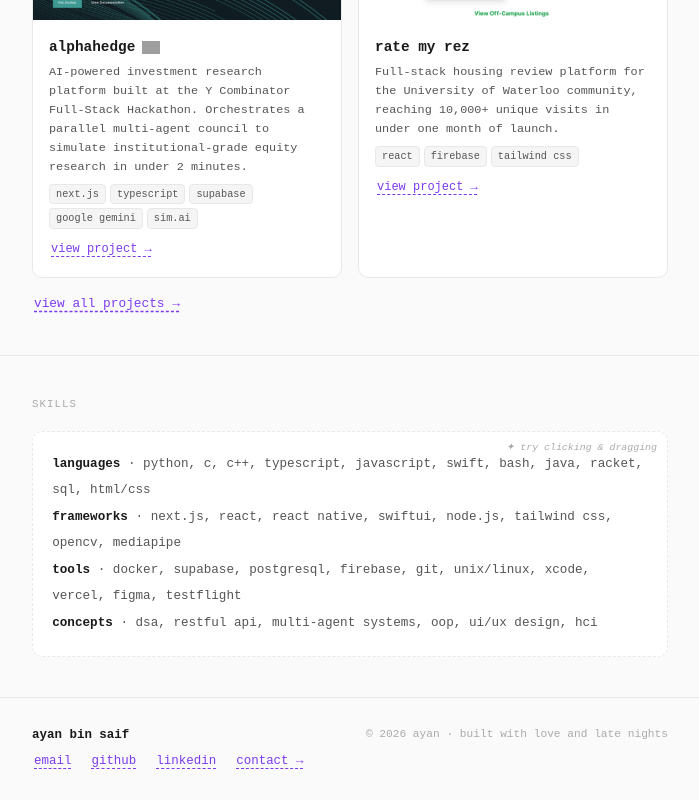
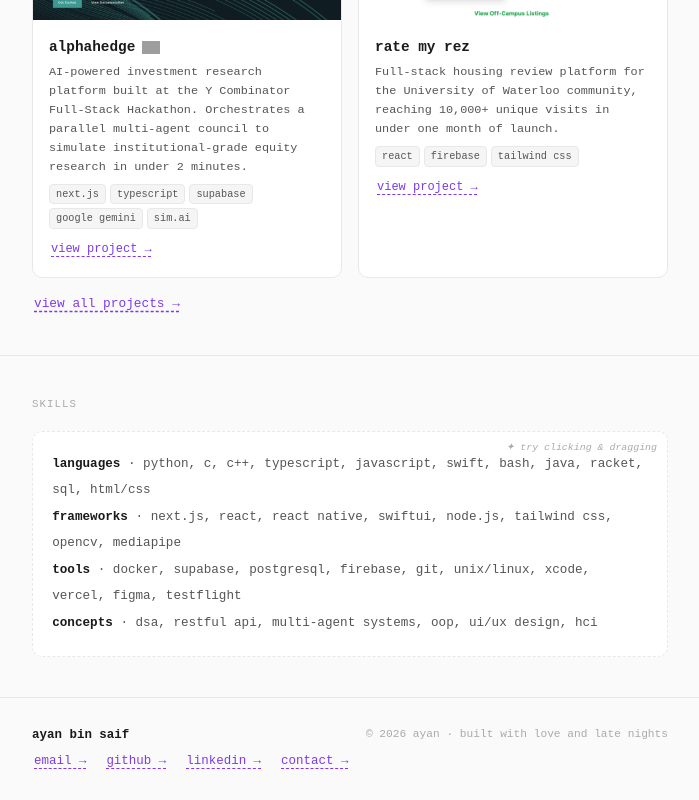
Before and after one commit to draggle/portfolio, a Next.js app: page / in a window 1280 px wide. Shown: the part 1361-2161 px from the top of the page, without its empty margins (290-989 px from the left). Built offline with nearby package versions, Linux system fonts and the light colour scheme; grey boxes are pictures that could not be loaded; a web font is replaced by a local one.

Commit message:
feat: add arrow to footer links
Co-Authored-By: Claude Sonnet 4.6 <noreply@anthropic.com>

```diff
--- a/src/app/page.tsx
+++ b/src/app/page.tsx
@@ -86,9 +86,9 @@ export default function HomePage() {
         <div>
           <div className="footer-name">ayan bin saif</div>
           <div className="footer-links">
-            <a href="mailto:ayan.binsaif@uwaterloo.ca" className="nyx-link">email</a>
-            <a href="https://github.com/draggle" target="_blank" rel="noopener noreferrer" className="nyx-link">github</a>
-            <a href="https://linkedin.com/in/stitches" target="_blank" rel="noopener noreferrer" className="nyx-link">linkedin</a>
+            <a href="mailto:ayan.binsaif@uwaterloo.ca" className="nyx-link">email →</a>
+            <a href="https://github.com/draggle" target="_blank" rel="noopener noreferrer" className="nyx-link">github →</a>
+            <a href="https://linkedin.com/in/stitches" target="_blank" rel="noopener noreferrer" className="nyx-link">linkedin →</a>
             <a href="/contact" className="nyx-link">contact →</a>
           </div>
         </div>
```
